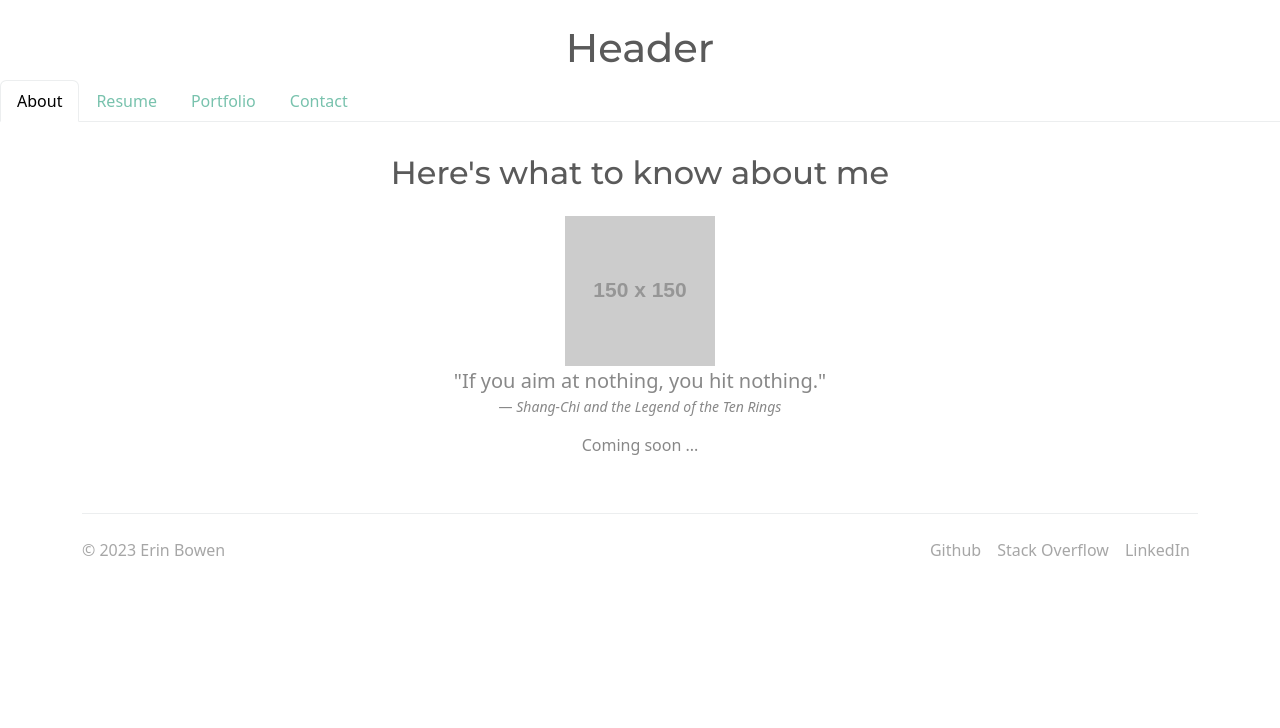
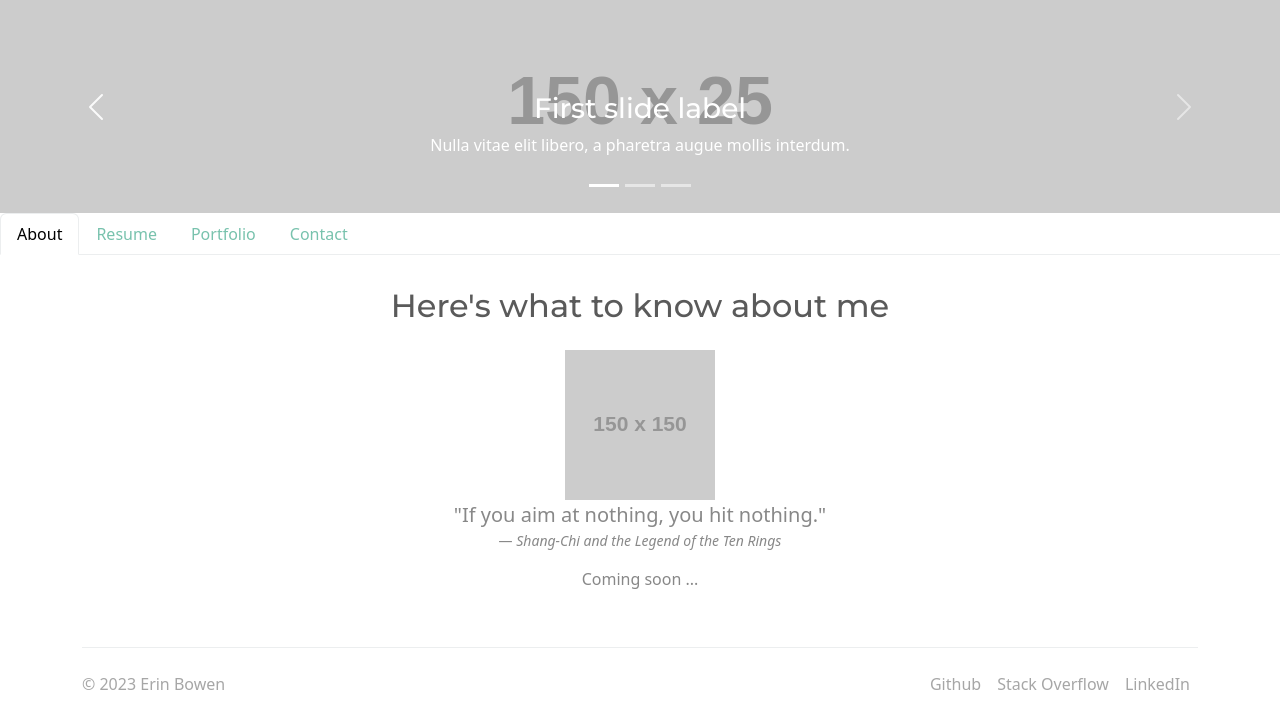
Before and after one commit to uiido/react-portfolio, a React (Create React App) app: page / in a window 1280 px wide. Shown: the top 728 px of the page. Built offline with nearby package versions, Linux system fonts and the light colour scheme.

Commit message:
Added a header - need to add text and images later.

```diff
--- a/src/components/Header.js
+++ b/src/components/Header.js
@@ -1,10 +1,53 @@
-import React from 'react';
+import React, { useState } from 'react';
+import Carousel from 'react-bootstrap/Carousel';
 
 function Header() {
+    const [index, setIndex] = useState(0);
+
+    const handleSelect = (selectedIndex, e) => {
+        setIndex(selectedIndex);
+    };
+
     return (
-        <header className="header">
-            <h1 class="text-center mt-4">Header</h1>
-        </header>
+        <Carousel activeIndex={index} onSelect={handleSelect}>
+            <Carousel.Item>
+                <img
+                    className="d-block w-100"
+                    src="https://via.placeholder.com/150x25"
+                    alt="First slide"
+                />
+                <Carousel.Caption>
+                    <h3 className="text-white">First slide label</h3>
+                    <p>Nulla vitae elit libero, a pharetra augue mollis interdum.</p>
+                </Carousel.Caption>
+            </Carousel.Item>
+            <Carousel.Item>
+                <img
+                    className="d-block w-100"
+                    src="https://via.placeholder.com/150x25"
+                    alt="Second slide"
+                />
+
+                <Carousel.Caption>
+                    <h3 className="text-white">Second slide label</h3>
+                    <p>Lorem ipsum dolor sit amet, consectetur adipiscing elit.</p>
+                </Carousel.Caption>
+            </Carousel.Item>
+            <Carousel.Item>
+                <img
+                    className="d-block w-100"
+                    src="https://via.placeholder.com/150x25"
+                    alt="Third slide"
+                />
+
+                <Carousel.Caption>
+                    <h3 className="text-white">Third slide label</h3>
+                    <p>
+                        Praesent commodo cursus magna, vel scelerisque nisl consectetur.
+                    </p>
+                </Carousel.Caption>
+            </Carousel.Item>
+        </Carousel>
     );
 }
 
```
